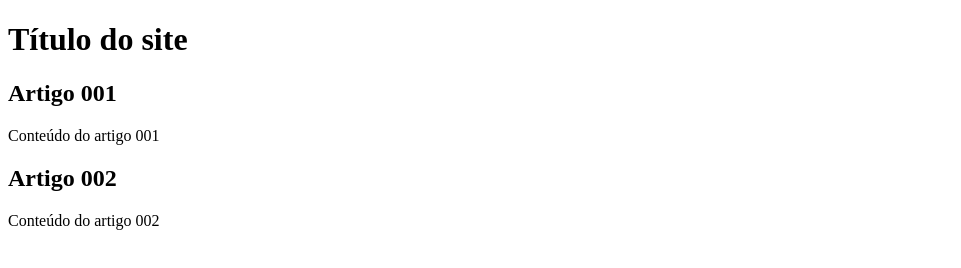
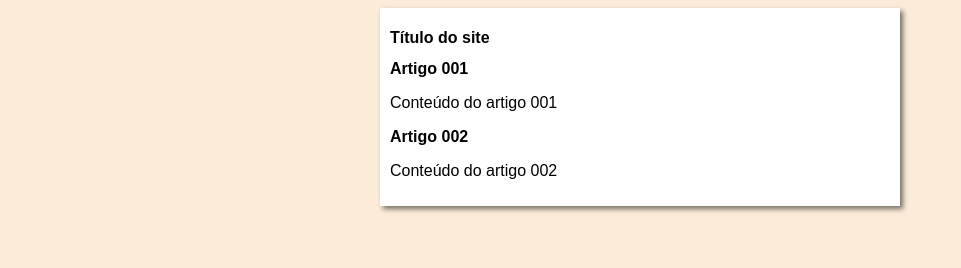
Before and after one commit to brenofandrade/projeto-site, a plain HTML site: page index.html in a window 1280 px wide. Shown: the whole page, without its empty margins (0-961 px from the left). Drawn offline with Linux system fonts and the light colour scheme.

Commit message:
start design

```diff
--- /dev/null
+++ b/estilo/style.css
@@ -0,0 +1,16 @@
+* {
+    font-family: Arial, Helvetica, sans-serif;
+    font-size: 16px;
+}
+
+body {
+    background-color: rgb(251, 235, 216);
+}
+
+main {
+    background-color: white;
+    width: 500px;
+    margin: auto;
+    padding: 10px;
+    box-shadow: 3px 3px 5px rgba(0, 0, 0, 0.534);
+}
--- a/index.html
+++ b/index.html
@@ -5,6 +5,7 @@
     <meta http-equiv="X-UA-Compatible" content="IE=edge">
     <meta name="viewport" content="width=device-width, initial-scale=1.0">
     <title>Título do site</title>
+    <link rel="stylesheet" href="estilo/style.css">
 </head>
 <body>
     <main>
```
